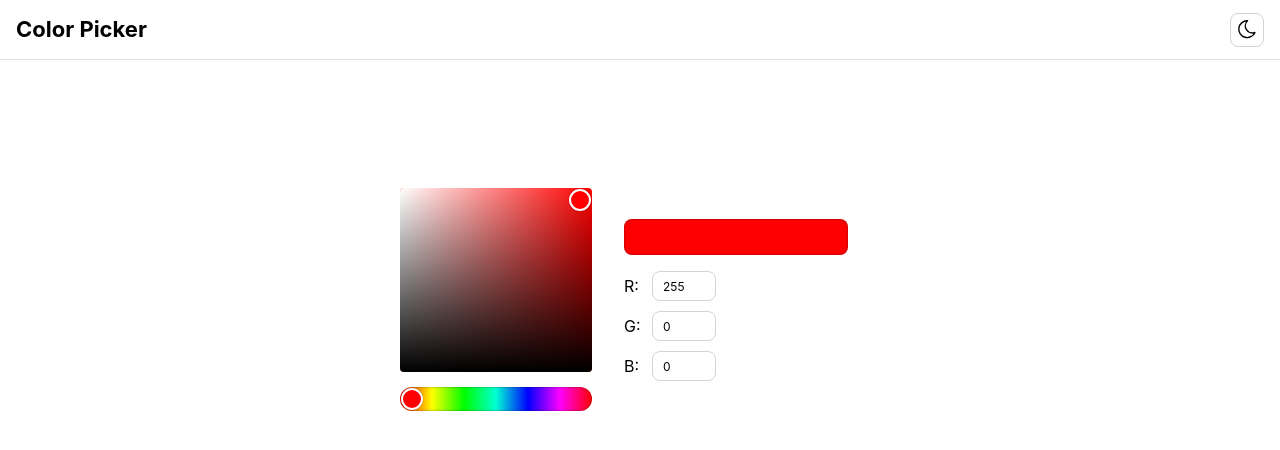
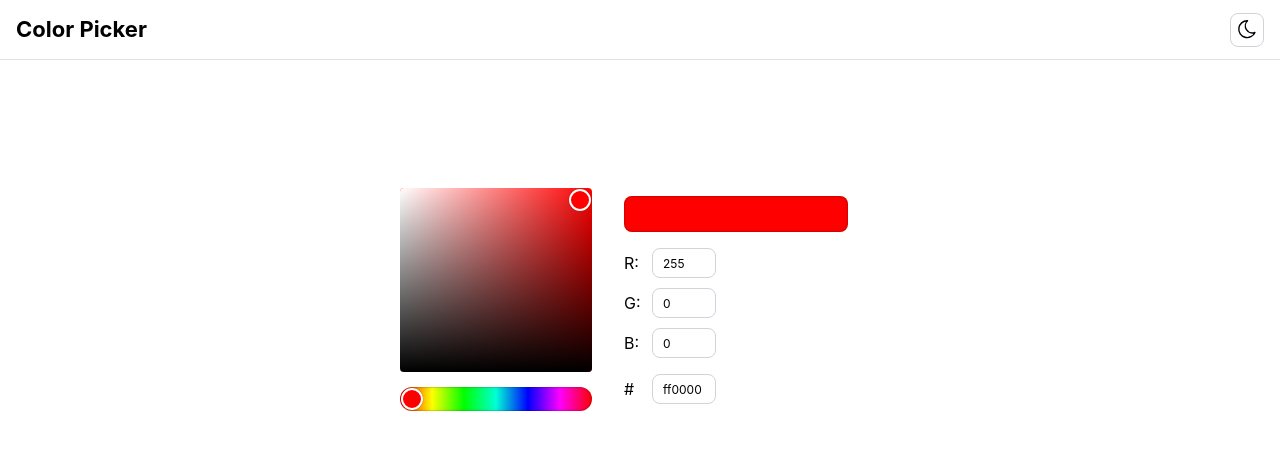
Before and after one commit to stuartstew/color-picker, a React (Vite) app: page / in a window 1280 px wide. Shown: the top 450 px of the page. Built offline with nearby package versions, Linux system fonts and the light colour scheme.

Commit message:
feat: add HEX input

```diff
--- /dev/null
+++ b/src/features/main/components/hex-input.tsx
@@ -0,0 +1,46 @@
+import { TextInput } from "@mantine/core";
+import { useState } from "react";
+
+type Props = {
+  value: string;
+  onChange: (value: string) => void;
+  size?: string;
+  w?: string | number;
+};
+
+export const HexInput = ({ value, onChange, size, w }: Props) => {
+  const [inputValue, setInputValue] = useState("");
+  const [focused, setFocused] = useState(false);
+  const [oldValue, setOldValue] = useState("");
+
+  const handleFocus = () => {
+    setInputValue(value);
+    setOldValue(value);
+    setFocused(true);
+  };
+
+  const handleBlur = () => {
+    const lower = inputValue.trim().toLowerCase();
+    if (/^[0-9a-f]{6}$/.test(lower)) {
+      onChange(lower);
+    }
+    setFocused(false);
+  };
+
+  // Update the value when the color picker is used while this component has focus
+  if (focused && value !== oldValue) {
+    setInputValue(value);
+    setOldValue(value);
+  }
+
+  return (
+    <TextInput
+      value={focused ? inputValue : value}
+      onChange={(event) => setInputValue(event.currentTarget.value)}
+      onFocus={handleFocus}
+      onBlur={handleBlur}
+      size={size}
+      w={w}
+    />
+  );
+};
--- a/src/features/main/components/main.tsx
+++ b/src/features/main/components/main.tsx
@@ -1,6 +1,8 @@
 import { ColorSwatch, Container, Group, Stack } from "@mantine/core";
 import { useRgb } from "../hooks/use-rgb";
 import { AdjustedColorPicker } from "./adjusted-color-picker";
+import { HexInput } from "./hex-input";
+import { LeftLabel } from "./left-label";
 import { RgbInput } from "./rgb-input";
 
 export const Main = () => {
@@ -13,6 +15,9 @@ export const Main = () => {
         <Stack h="100%" justify="space-between" w={256}>
           <ColorSwatch color={`#${hex}`} radius="md" w={224} h={36} />
           <RgbInput value={rgb} onChange={setRgb} />
+          <LeftLabel label="#" w="sm">
+            <HexInput size="xs" w={64} value={hex} onChange={setHex} />
+          </LeftLabel>
         </Stack>
       </Group>
     </Container>
```
